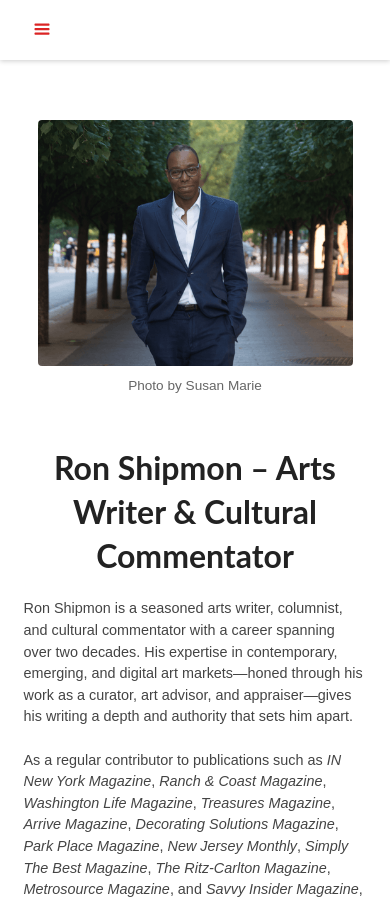
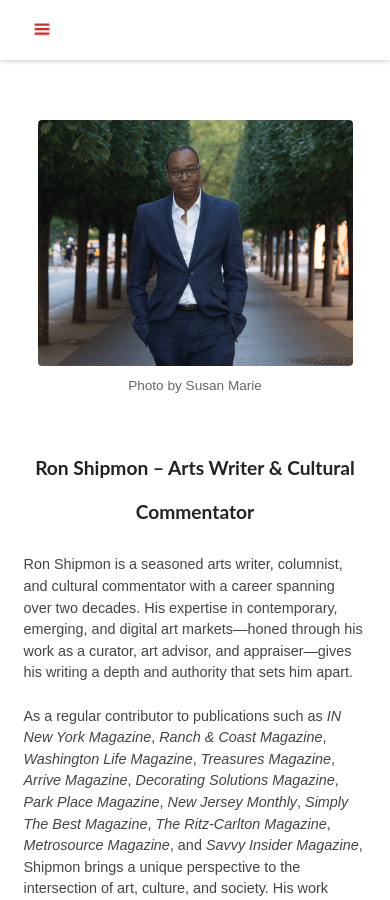
Before and after one commit to shasunal/byronshipmon, a plain HTML site: page about-ron-shipmon-arts-writer-cultural-commentator.html in a window 390 px wide. Shown: the top 900 px of the page. Drawn offline with nearby package versions, Linux system fonts and the light colour scheme; a script that the page names is missing.

Commit message:
Update about-ron-shipmon-arts-writer-cultural-commentator.html

```diff
--- a/about-ron-shipmon-arts-writer-cultural-commentator.html
+++ b/about-ron-shipmon-arts-writer-cultural-commentator.html
@@ -51,7 +51,7 @@
   </div>
   <div class="div-block-2"><img src="images/RON-SHIPMON.png" loading="lazy" width="Auto" sizes="(max-width: 1500px) 100vw, 1500px" alt="" srcset="images/RON-SHIPMON-p-500.png 500w, images/RON-SHIPMON-p-800.png 800w, images/RON-SHIPMON-p-1080.png 1080w, images/RON-SHIPMON.png 1500w" class="image-6">
     <div class="text-block-7" style = "padding-bottom: 20px;">Photo by Susan Marie<br></div>
-    <h1 class="heading-2" style="font-size: 2rem;">Ron Shipmon – Arts Writer &amp; Cultural Commentator</h1>
+    <h1 class="heading-2" style="font-size: clamp(1.2rem, 4vw, 2rem);">Ron Shipmon – Arts Writer &amp; Cultural Commentator</h1>
 
     <div class="text-block-8">
       <p>Ron Shipmon is a seasoned arts writer, columnist, and cultural commentator with a career spanning over two decades. His expertise in contemporary, emerging, and digital art markets—honed through his work as a curator, art advisor, and appraiser—gives his writing a depth and authority that sets him apart. <br><br>
@@ -65,7 +65,7 @@
       For his contributions to the arts, Shipmon has been honored with the <em>NAACP’s David Weaver Prize for Excellence in the Arts</em> (2023) and recognized as <em>New Yorker of the Week</em> by <em>NY1 News</em>. His advocacy has also been celebrated with a <em>Proclamation from the Manhattan Borough President</em> and the <em>Castillo Theatre Award for Enhancing Artistic Life</em>. <br><br>
 
       With a passion for storytelling, a deep understanding of the art world, and a commitment to amplifying diverse voices, Shipmon continues to craft compelling narratives that make the arts accessible, engaging, and thought-provoking for a wide readership.
-    </p></div>
+    </div>
 
     <section class="footersection">
       <div class="footerwrapper"></div>
```
